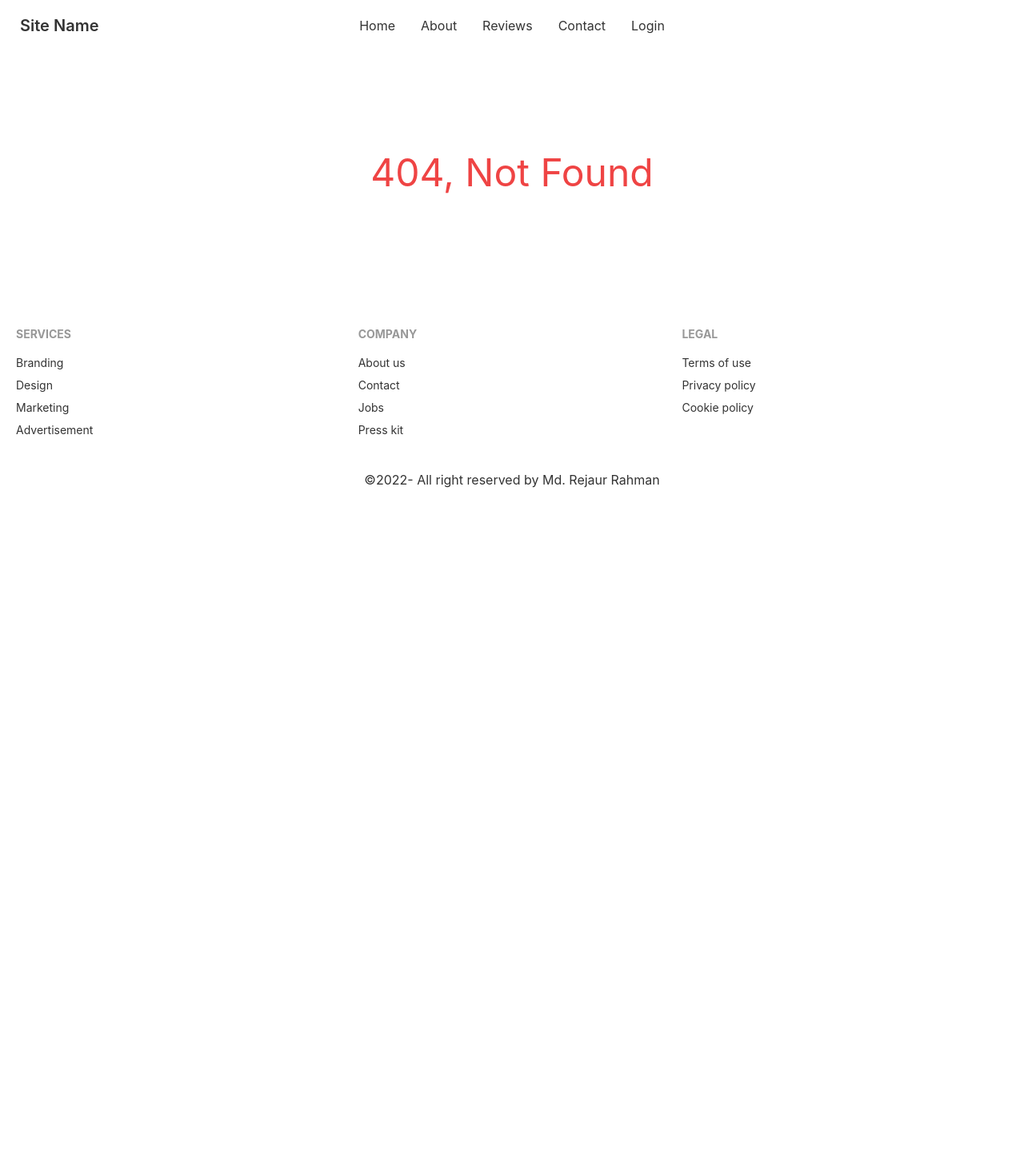
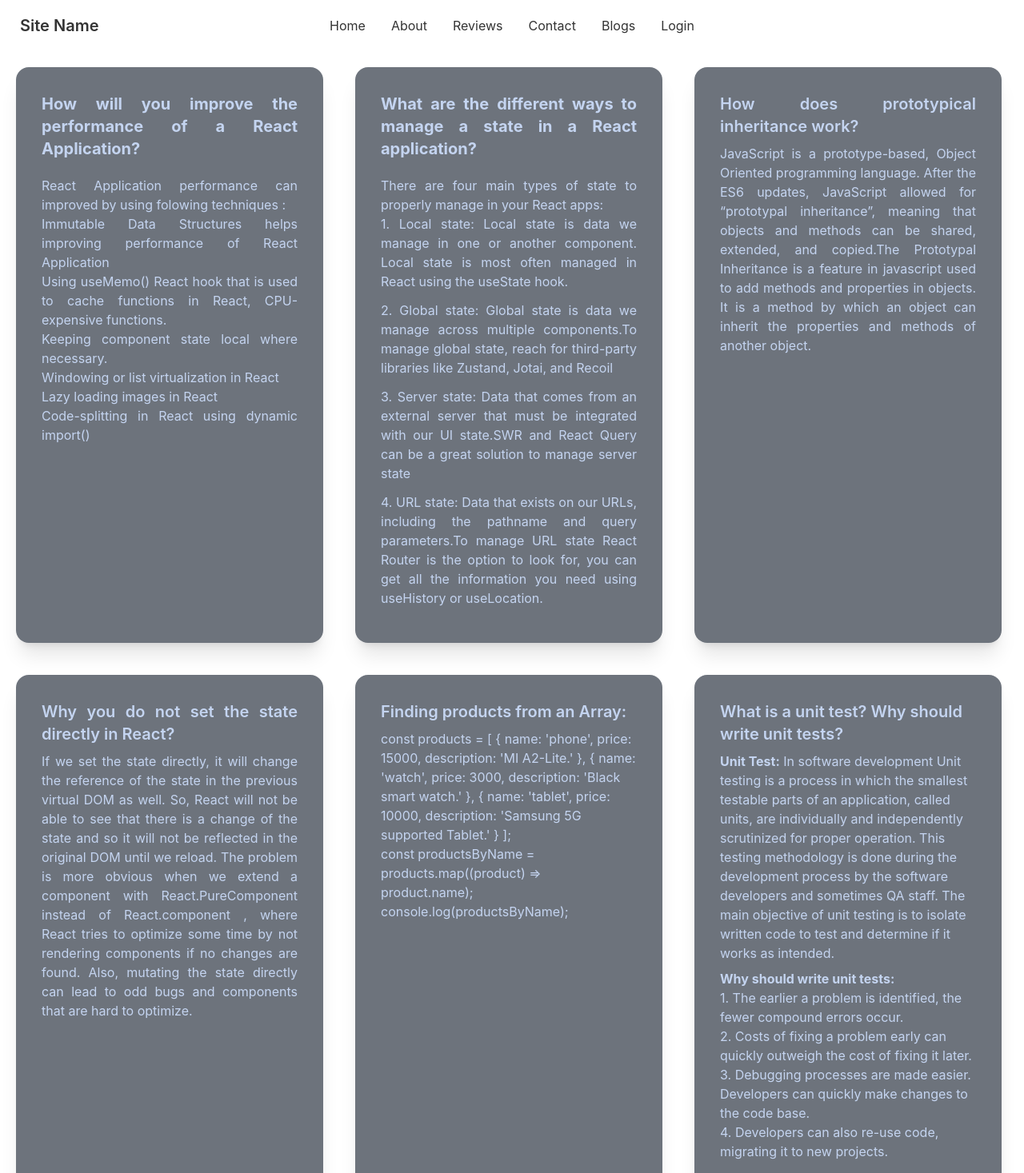
Before and after one commit to Rejaur9131/manufacturer-website-client, a React (Create React App) app: page /blogs in a window 1280 px wide. Shown: the top 1467 px of the page at 80% size. Before the commit the page ends 800 px from the top, so only its background shows below. Built offline with nearby package versions, Linux system fonts and the light colour scheme; no server answers.

Commit message:
Blog section added

```diff
--- a/src/App.js
+++ b/src/App.js
@@ -13,6 +13,7 @@ import Footer from './Pages/Shared/Footer';
 import MyOrders from './Pages/Dashboard/MyOrders';
 import AddReview from './Pages/Dashboard/AddReview';
 import MyProfile from './Pages/Dashboard/MyProfile';
+import Blogs from './Pages/Blogs/Blogs';
 
 function App() {
   return (
@@ -20,7 +21,7 @@ function App() {
       <Navbar></Navbar>
       <Routes>
         <Route path="/" element={<Home></Home>}></Route>
-        <Route path="/about" element={<About></About>}></Route>
+        <Route path="/blogs" element={<Blogs></Blogs>}></Route>
         <Route path="/about" element={<About></About>}></Route>
         <Route
           path="/tools/:id"
--- /dev/null
+++ b/src/Pages/Blogs/Blogs.js
@@ -0,0 +1,82 @@
+import React from 'react';
+
+const Blogs = () => {
+  return (
+    <div className="flex flex-wrap">
+      <div class="card w-96 bg-base-100 shadow-xl image-full m-5">
+        <div class="card-body text-justify">
+          <h2 class="card-title font-bold mb-3">How will you improve the performance of a React Application?</h2>
+          <p>
+            React Application performance can improved by using folowing techniques :
+            <ul>
+              <li>Immutable Data Structures helps improving performance of React Application</li>
+              <li>Using useMemo() React hook that is used to cache functions in React, CPU-expensive functions.</li>
+              <li>Keeping component state local where necessary.</li>
+              <li>Windowing or list virtualization in React</li>
+              <li>Lazy loading images in React</li>
+              <li>Code-splitting in React using dynamic import()</li>
+            </ul>
+          </p>
+        </div>
+      </div>
+      <div class="card w-96 bg-base-100 shadow-xl image-full m-5">
+        <div class="card-body text-justify">
+          <h2 class="card-title font-bold mb-3">What are the different ways to manage a state in a React application?</h2>
+          <p>
+            There are four main types of state to properly manage in your React apps:
+            <ul>
+              <li className="mb-3">1. Local state: Local state is data we manage in one or another component. Local state is most often managed in React using the useState hook.</li>
+              <li className="mb-3">2. Global state: Global state is data we manage across multiple components.To manage global state, reach for third-party libraries like Zustand, Jotai, and Recoil</li>
+              <li className="mb-3">3. Server state: Data that comes from an external server that must be integrated with our UI state.SWR and React Query can be a great solution to manage server state</li>
+              <li className="mb-3">4. URL state: Data that exists on our URLs, including the pathname and query parameters.To manage URL state React Router is the option to look for, you can get all the information you need using useHistory or useLocation.</li>
+            </ul>
+          </p>
+        </div>
+      </div>
+      <div class="card w-96 bg-base-100 shadow-xl image-full m-5">
+        <div class="card-body text-justify">
+          <h2 class="card-title">How does prototypical inheritance work?</h2>
+          <p>JavaScript is a prototype-based, Object Oriented programming language. After the ES6 updates, JavaScript allowed for “prototypal inheritance”, meaning that objects and methods can be shared, extended, and copied.The Prototypal Inheritance is a feature in javascript used to add methods and properties in objects. It is a method by which an object can inherit the properties and methods of another object. </p>
+        </div>
+      </div>
+      <div class="card w-96 bg-base-100 shadow-xl image-full m-5">
+        <div class="card-body text-justify">
+          <h2 class="card-title"> Why you do not set the state directly in React?</h2>
+          <p> If we set the state directly, it will change the reference of the state in the previous virtual DOM as well. So, React will not be able to see that there is a change of the state and so it will not be reflected in the original DOM until we reload. The problem is more obvious when we extend a component with React.PureComponent instead of React.component , where React tries to optimize some time by not rendering components if no changes are found. Also, mutating the state directly can lead to odd bugs and components that are hard to optimize.</p>
+        </div>
+      </div>
+      <div class="card w-96 bg-base-100 shadow-xl image-full m-5">
+        <div class="card-body">
+          <h2 class="card-title">Finding products from an Array:</h2>
+          <p>
+            {`const products = [
+                    { name: 'phone', price: 15000, description: 'MI A2-Lite.' },
+                    { name: 'watch', price: 3000, description: 'Black smart watch.' },
+                    { name: 'tablet', price: 10000, description: 'Samsung 5G supported Tablet.' }
+        ];`}
+            <br />
+            {`const productsByName = products.map((product) => product.name);
+            console.log(productsByName);`}
+          </p>
+        </div>
+      </div>
+      <div class="card w-96 bg-base-100 shadow-xl image-full m-5">
+        <div class="card-body">
+          <h2 class="card-title">What is a unit test? Why should write unit tests?</h2>
+          <p>
+            <strong>Unit Test:</strong> In software development Unit testing is a process in which the smallest testable parts of an application, called units, are individually and independently scrutinized for proper operation. This testing methodology is done during the development process by the software developers and sometimes QA staff. The main objective of unit testing is to isolate written code to test and determine if it works as intended.
+          </p>
+          <p>
+            <strong>Why should write unit tests:</strong> <br />
+            1. The earlier a problem is identified, the fewer compound errors occur. <br />
+            2. Costs of fixing a problem early can quickly outweigh the cost of fixing it later. <br />
+            3. Debugging processes are made easier. Developers can quickly make changes to the code base. <br />
+            4. Developers can also re-use code, migrating it to new projects.
+          </p>
+        </div>
+      </div>
+    </div>
+  );
+};
+
+export default Blogs;
--- a/src/Pages/Shared/Navbar.js
+++ b/src/Pages/Shared/Navbar.js
@@ -24,6 +24,9 @@ const Navbar = () => {
       </li>
       <li>
         <Link to="/contact">Contact</Link>
+      </li>
+      <li>
+        <Link to="/blogs">Blogs</Link>
       </li>
       <li>
         {user ? (
--- a/src/Pages/Shared/NotFound.js
+++ b/src/Pages/Shared/NotFound.js
@@ -3,7 +3,7 @@ import React from 'react';
 const NotFound = () => {
   return (
     <div className="max-h-screen py-32 ">
-      <h2 className=" text-red-500 text-5xl text-center">404, Not Found</h2>
+      <h2 className=" text-red-500 text-5xl text-center font-bold">404, Not Found</h2>
     </div>
   );
 };
```
Also changed, not shown: src/assets/images/notfound.png (added).
